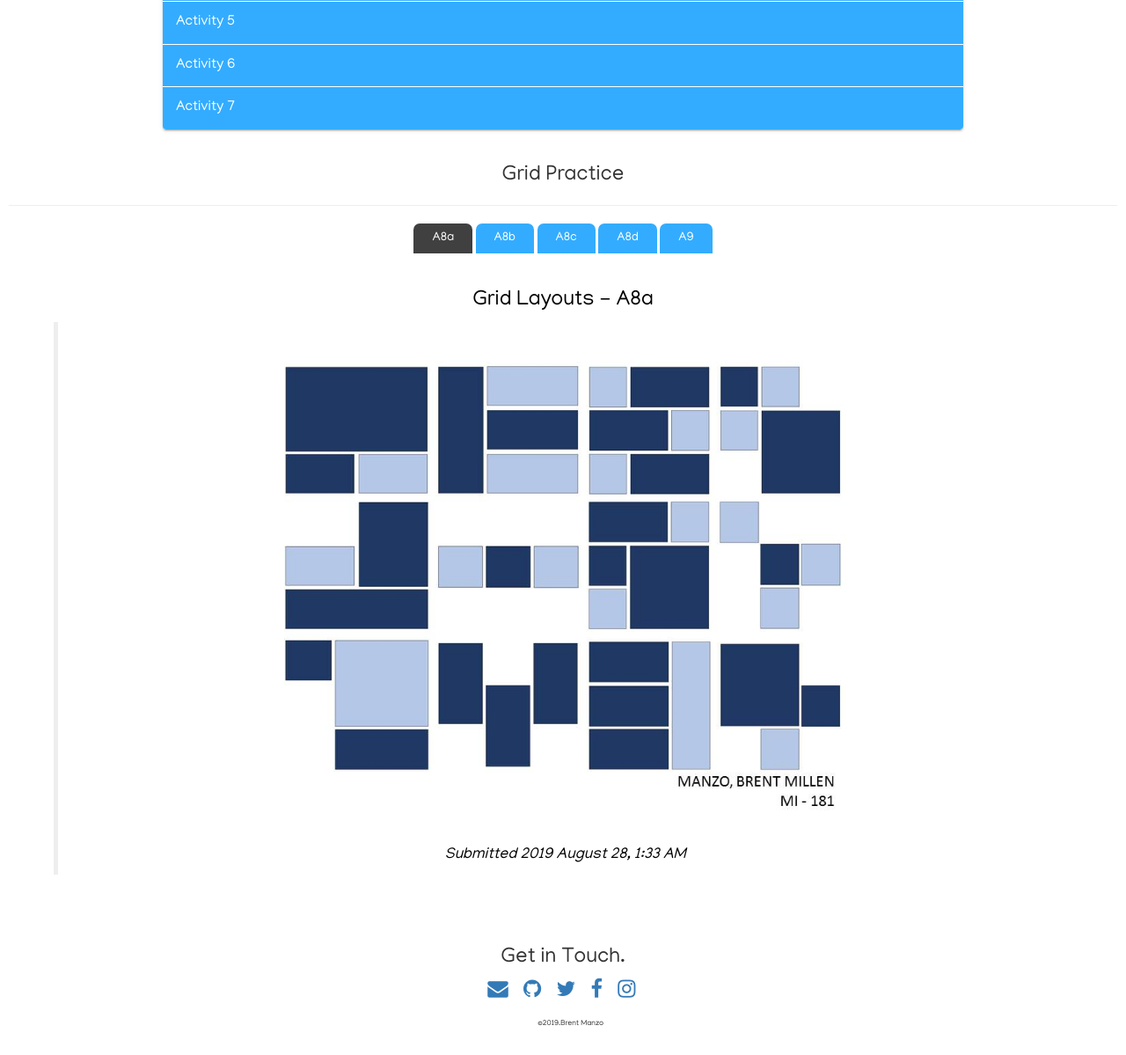
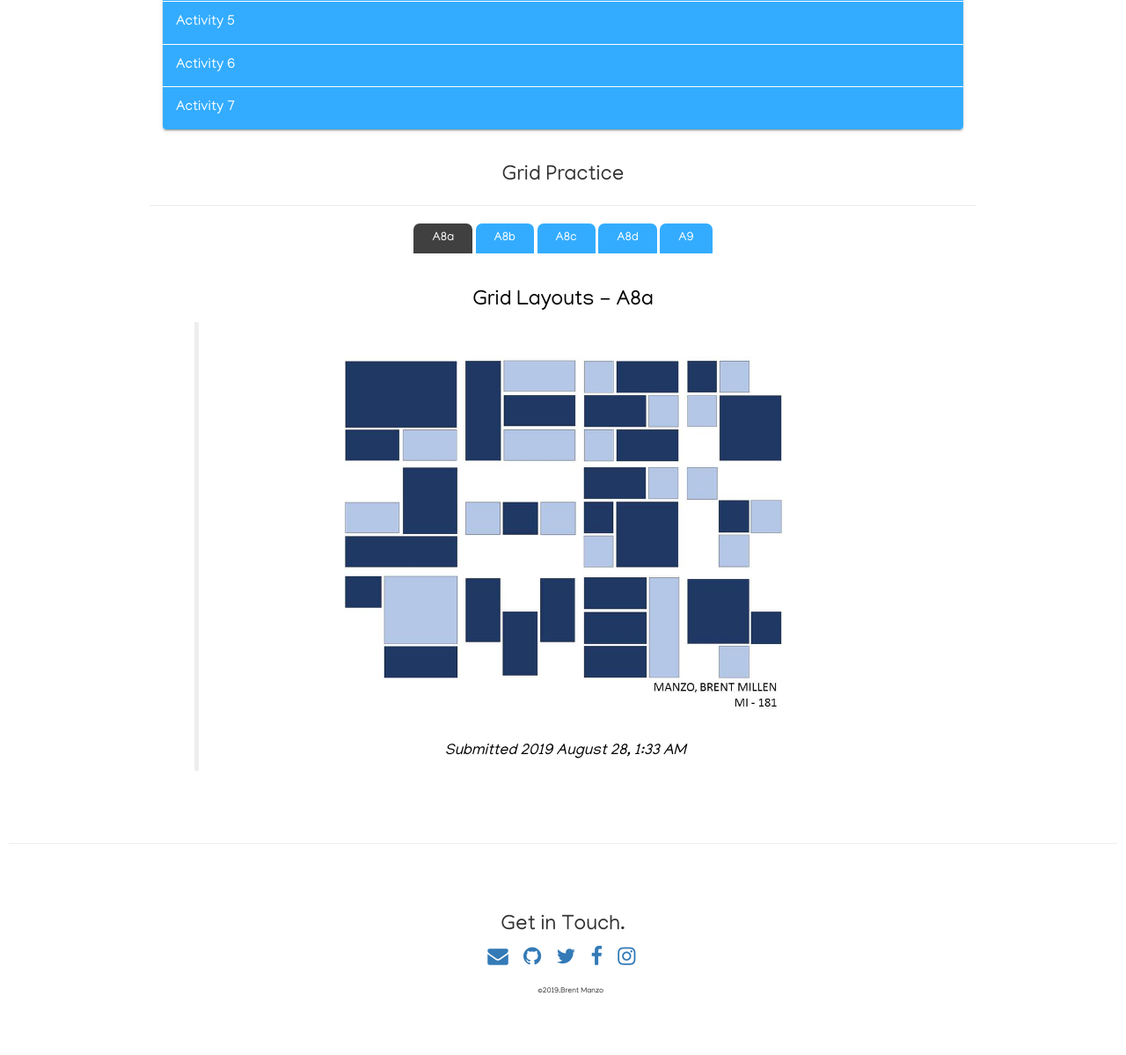
Before and after one commit to bpmanzo/lab2, a PHP site: page /activities2.html in a window 1280 px wide. Shown: the part 902-2101 px from the top of the page at 88% size. After the commit the page ends 2031 px from the top, so only its background shows below. Run offline with PHP 8.4, Linux system fonts and the light colour scheme.

Commit message:
no message

```diff
--- a/activities2.html
+++ b/activities2.html
@@ -11,6 +11,7 @@
 	<link href="css/collapse.css" rel="stylesheet">
 	<link rel="stylesheet" href="assets/plugins/font-awesome-4.7.0/css/font-awesome.min.css">
 	<link href="https://fonts.googleapis.com/css?family=Manjari&display=swap" rel="stylesheet">
+	<link href="https://fonts.googleapis.com/icon?family=Material+Icons" rel="stylesheet">
 </head>
 
 	<!--Bootstrap JS & JQuery -->
@@ -293,12 +294,9 @@
   <!-- end of wrap -->
 	</div>
 
-</div>
-<!-- end of container -->
-
-<h3 class="text-center">Grid Practice</h3>
+	<h3 class="text-center">Grid Practice</h3>
 		<hr></hr>
-		<div class="tab-panels col-sm-12" align="center">
+		<div class="tab-panels col-sm-12 col-lg-12" align="center">
 		<!-- creating tabs here -->
 
 				<ul class="tabs">
@@ -348,9 +346,17 @@
 					</p><cite>Submitted 2019 August 27, 12:07 PM</cite></blockquote>
 			</div>
 
+
+
 		</div>
 
-<footer class="main-footer container-fluid">
+</div>
+<!-- end of container -->
+
+
+<hr></hr>
+
+		<footer class="main-footer container-fluid">
 
     <div class="row">
       <!-- ABOUT FOOTER BLOCK -->
@@ -409,5 +415,9 @@
     </div>
   </footer>
 
+
+
+
 </body>
+
 </html>
--- a/css/main.css
+++ b/css/main.css
@@ -106,12 +106,12 @@
 		display: block;
 		margin-left: auto;
 		margin-right: auto;
-		width: 90%;
+		width: 100%;
 	}
 
 	#reflect {
-		margin-left: 30%;
-		margin-right: 30%;
+		margin-left: 20%;
+		margin-right: 20%;
 	}
 }
 
```
